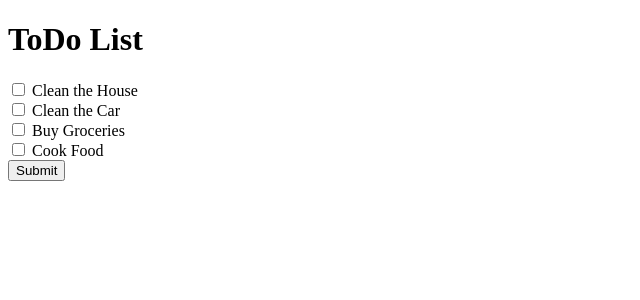
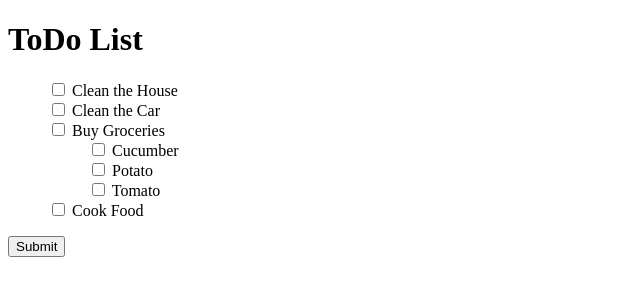
Before and after one commit to Ajal333/Django-ToDo, a Django app: page /todo/ in a window 1280 px wide. Shown: the top 300 px of the page, without its empty margins (0-640 px from the left). Run offline with Django 3.2, Linux system fonts and the light colour scheme.

Commit message:
Added sub tasks

```diff
--- a/todo/todo_app/templates/todo/index.html
+++ b/todo/todo_app/templates/todo/index.html
@@ -9,14 +9,25 @@
         <h1>ToDo List</h1>
         <form action="{% url 'index' %}" method="POST">
             {% csrf_token %}
-            <input type="checkbox" name="todo[]" value="Clean The House">
-            <label for='todo'>Clean the House</label><br>
-            <input type="checkbox" name="todo[]" value="Clean The Car">
-            <label for='todo'>Clean the Car</label><br>
-            <input type="checkbox" name="todo[]" value="Buy Groceries">
-            <label for='todo'>Buy Groceries</label><br>
-            <input type="checkbox" name="todo[]" value="Cook Food">
-            <label for='todo'>Cook Food</label><br>
+            <ul style="list-style: none;">
+               <li><input type="checkbox" name="todo[]" value="Clean The House">
+                <label for='todo'>Clean the House</label><br></li>
+                <li><input type="checkbox" name="todo[]" value="Clean The Car">
+                <label for='todo'>Clean the Car</label><br></li>
+                <li><input type="checkbox" name="todo[]" value="Buy Groceries">
+                <label for='todo'>Buy Groceries</label><br></li>
+                <ul style="list-style: none;">
+                    <li><input type="checkbox" name="subtodo[]" value="Cucumber">
+                    <label for="subtodo">Cucumber</label></li>
+                    <li><input type="checkbox" name="subtodo[]" value="Potato">
+                    <label for="subtodo">Potato</label></li>
+                    <li><input type="checkbox" name="subtodo[]" value="Tomato">
+                    <label for="subtodo">Tomato</label></li>
+                </ul>
+                <li><input type="checkbox" name="todo[]" value="Cook Food">
+                <label for='todo'>Cook Food</label><br></li>
+            </ul>
+
             <input type="submit" value="Submit">
         </form>
     </body>
--- a/todo/todo_app/views.py
+++ b/todo/todo_app/views.py
@@ -11,8 +11,11 @@ def index(request) :
     context_dict = {}
     if request.method == 'POST' :
         todo = request.POST.getlist('todo[]')
+        sub_todo = request.POST.getlist('subtodo[]')
         print(todo)
+        print(sub_todo)
         context_dict['todo'] = todo
+        context_dict['subtodo'] = sub_todo
         print(context_dict)
         return render(request,'todo/display.html',context_dict)
     return render(request,'todo/index.html')
```
Also changed, not shown: todo/todo_app/templates/todo/display.html (+12 -1 lines), 1 other file.
